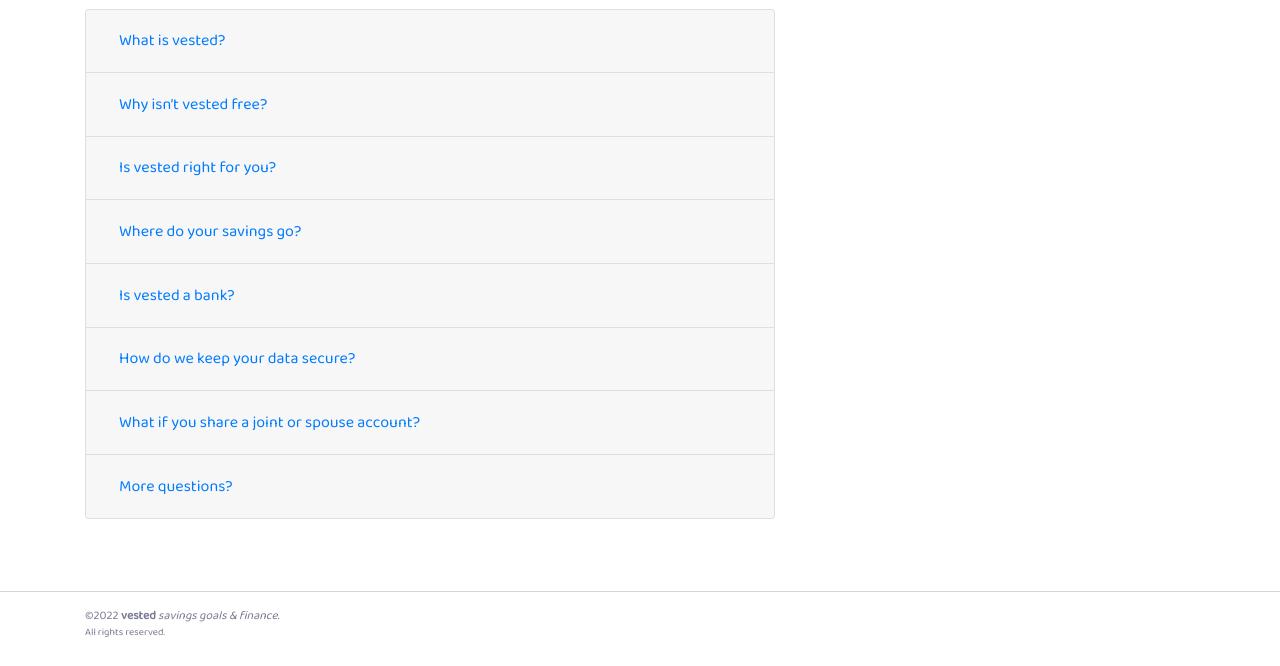
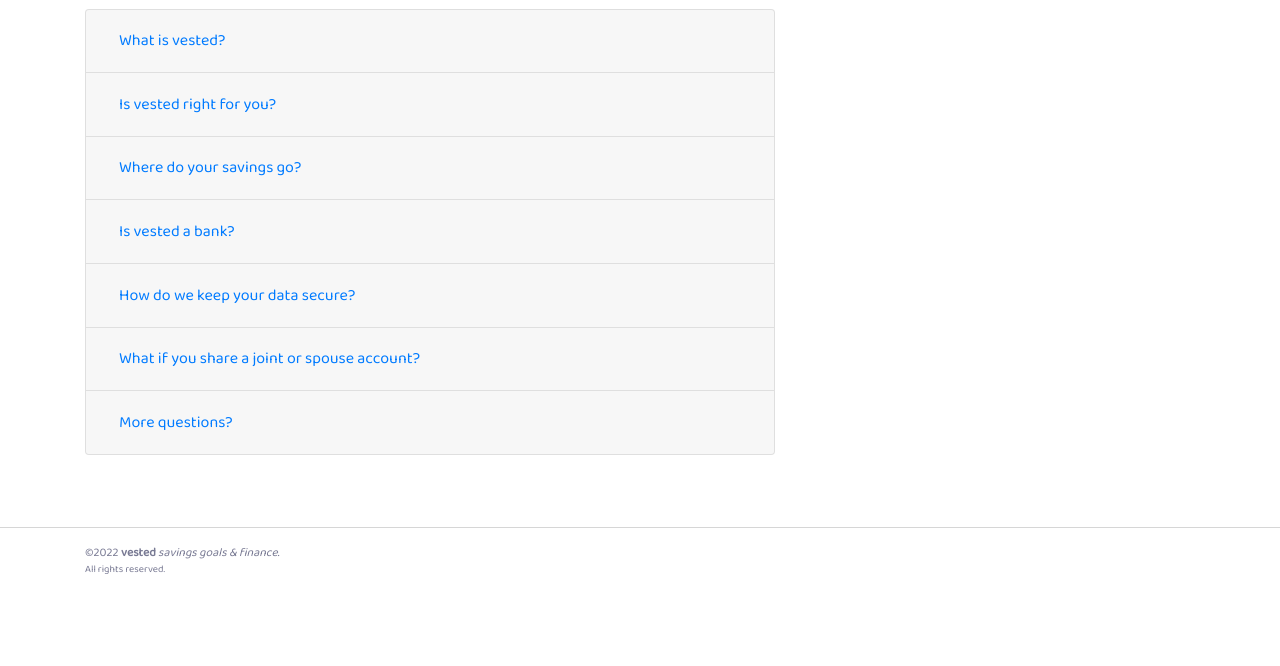
Before and after one commit to Cherubsta/vestedhome, a plain HTML site: page faq.html in a window 1280 px wide. Shown: the part 198-864 px from the top of the page. After the commit the page ends 800 px from the top, so only its background shows below. Drawn offline with nearby package versions, Linux system fonts and the light colour scheme.

Commit message:
remove paid app

```diff
--- a/faq.html
+++ b/faq.html
@@ -75,7 +75,7 @@
               </div>
             </div>
 
-            <div class="card">
+            <!-- <div class="card">
               <div class="card-header" id="headingTwo">
                 <h2 class="mb-0">
                   <button class="btn btn-link" type="button" data-toggle="collapse" data-target="#collapseTwo" aria-expanded="true" aria-controls="collapseOne" style="text-decoration: none;">
@@ -90,7 +90,7 @@
                   </p>
                 </div>
               </div>
-            </div>
+            </div> -->
 
             <div class="card">
               <div class="card-header" id="headingThree">
```
Also changed, not shown: index.html (+1 -1 lines).
